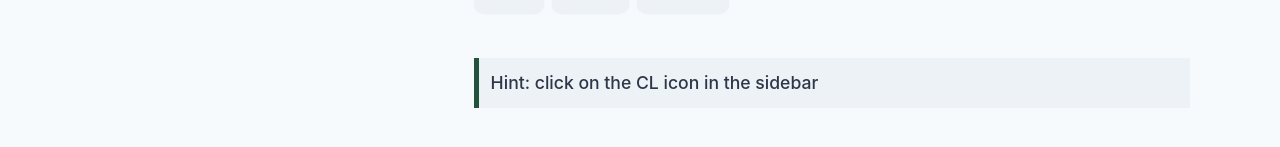
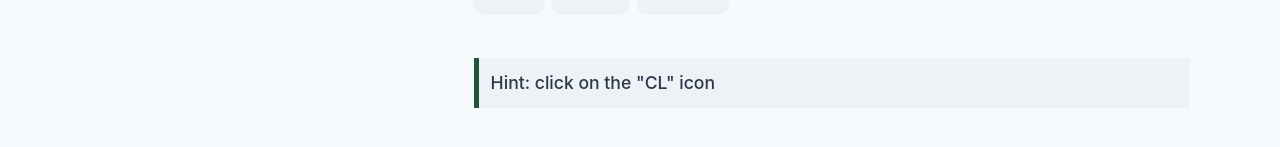
Before and after one commit to camlemessurier/camlemessurier, a Next.js app: page / in a window 1280 px wide. Shown: the part 1405-1552 px from the top of the page. Built offline with nearby package versions, Linux system fonts and the light colour scheme.

Commit message:
dark mode better

```diff
--- a/src/components/Item.js
+++ b/src/components/Item.js
@@ -10,15 +10,26 @@ import {
 	Stack,
 	Badge,
 	Box,
+	useColorMode,
 } from '@chakra-ui/react';
 
 import { ChevronRightIcon } from '@chakra-ui/icons';
 
 export const Item = ({ title, timePeriod, listItems }) => {
+	const { colorMode } = useColorMode();
+
+	const timePeriodColor = { light: 'gray.700', dark: 'grey.300' };
+	const iconColor = { light: 'green.700', dark: 'grey.200' };
+
 	return (
 		<Box mb={8}>
 			<Heading size='md'>{title}</Heading>
-			<Text fontWeight='600' fontSize='14' color='gray.700' mb={2}>
+			<Text
+				fontWeight='600'
+				fontSize='14'
+				color={timePeriodColor[colorMode]}
+				mb={2}
+			>
 				{timePeriod}
 			</Text>
 			<List spacing={1}>
@@ -26,7 +37,7 @@ export const Item = ({ title, timePeriod, listItems }) => {
 					listItems.length > 0 &&
 					listItems.map((li) => (
 						<ListItem key={li}>
-							<ListIcon as={ChevronRightIcon} color='green.700' />
+							<ListIcon as={ChevronRightIcon} color={iconColor[colorMode]} />
 							{li}
 						</ListItem>
 					))}
--- a/src/pages/index.js
+++ b/src/pages/index.js
@@ -236,9 +236,7 @@ const Index = () => {
 						color={tipColor[colorMode]}
 						bg={tipBgColor[colorMode]}
 					>
-						<Text fontWeight='500'>
-							Hint: click on the CL icon in the sidebar
-						</Text>
+						<Text fontWeight='500'>Hint: click on the "CL" icon</Text>
 					</Box>
 				</Container>
 			</motion.div>
```
